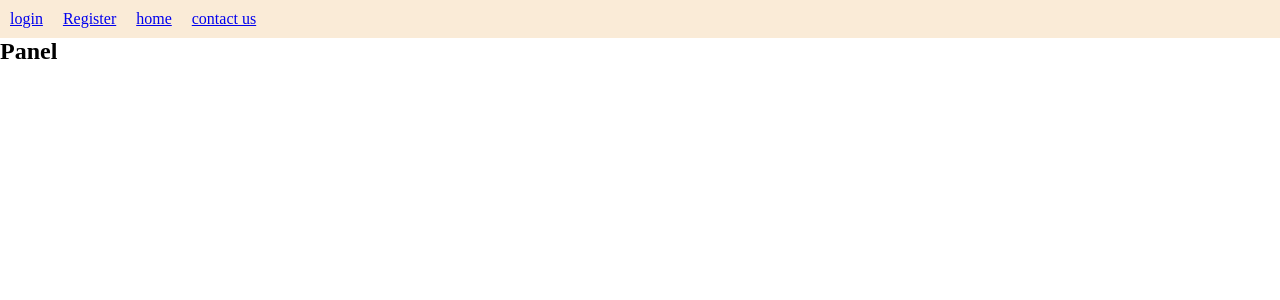
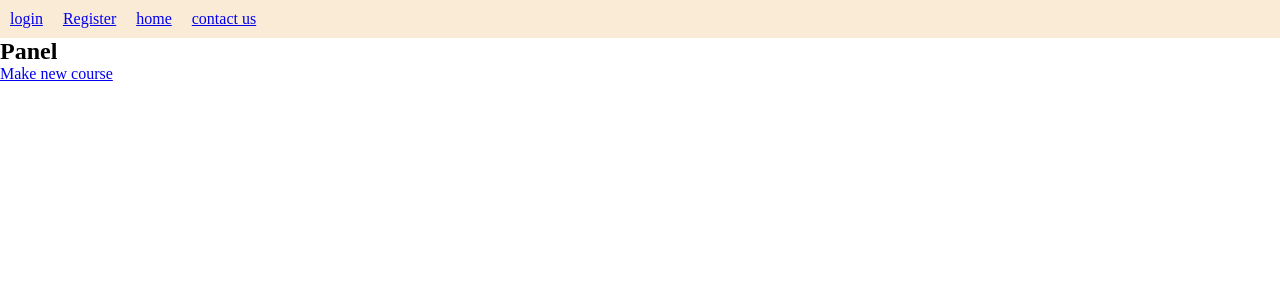
Before and after one commit to Mfary/webelopers, a Django app: page /panel/ in a window 1280 px wide. Shown: the top 300 px of the page. Run offline with Django 3.2, Linux system fonts and the light colour scheme.

Commit message:
make course view

```diff
--- a/home/urls.py
+++ b/home/urls.py
@@ -1,6 +1,7 @@
 from django.urls import path, include
 
-from home.views import homepage, signup, logout_view, login_view, contact_us, success, profile, change, panel
+from home.views import homepage, signup, logout_view, login_view, contact_us, success, profile, change, panel, \
+    make_course
 
 urlpatterns = [
     path('' , homepage),
@@ -12,4 +13,5 @@ urlpatterns = [
     path('profile/', profile),
     path('change/', change),
     path('panel/', panel),
+    path('make_course/', make_course),
 ]
--- a/home/views.py
+++ b/home/views.py
@@ -7,7 +7,7 @@ from django.contrib.auth.forms import UserCreationForm
 from django.core.mail import EmailMessage
 
 # Create your views here.
-from home.form import SignUpForm, SignInForm, FeedBack, ProfileForm
+from home.form import SignUpForm, SignInForm, FeedBack, ProfileForm, MakeCourseForm
 
 
 def homepage(request):
@@ -81,9 +81,22 @@ def profile(request):
     return render(request, 'profile.html', {'firstname': request.user.first_name, 'lastname': request.user.last_name,
                                             'username': request.user.username})
 
+
 def change(request):
     return render(request, 'change.html', {'form': ProfileForm()})
 
 
 def panel(request):
     return render(request, 'panel.html')
+
+
+def make_course(request):
+    if request.method == 'POST':
+        form = MakeCourseForm(request.POST)
+        course = form.save(commit=False)
+        #save course
+        course.save()
+        return redirect('/')
+    else:
+        form = MakeCourseForm()
+    return render(request, 'makecourse.html',)
--- a/templates/panel.html
+++ b/templates/panel.html
@@ -6,5 +6,5 @@
 {% endblock %}
 {% block body %}
     <h2>Panel</h2>
-
+    <a id="make_new_course" href="/make_course/">Make new course</a>
 {% endblock %}
```
